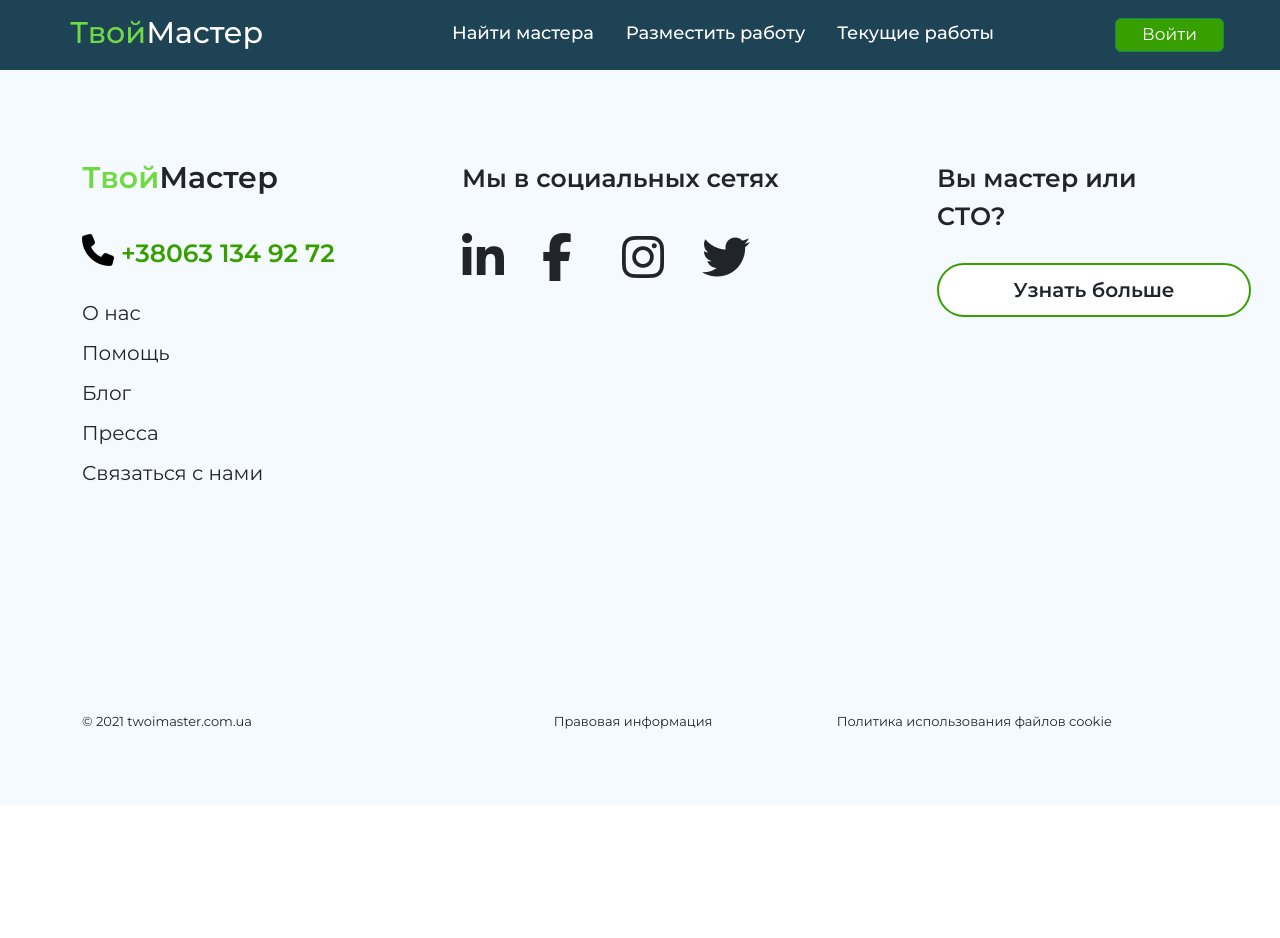
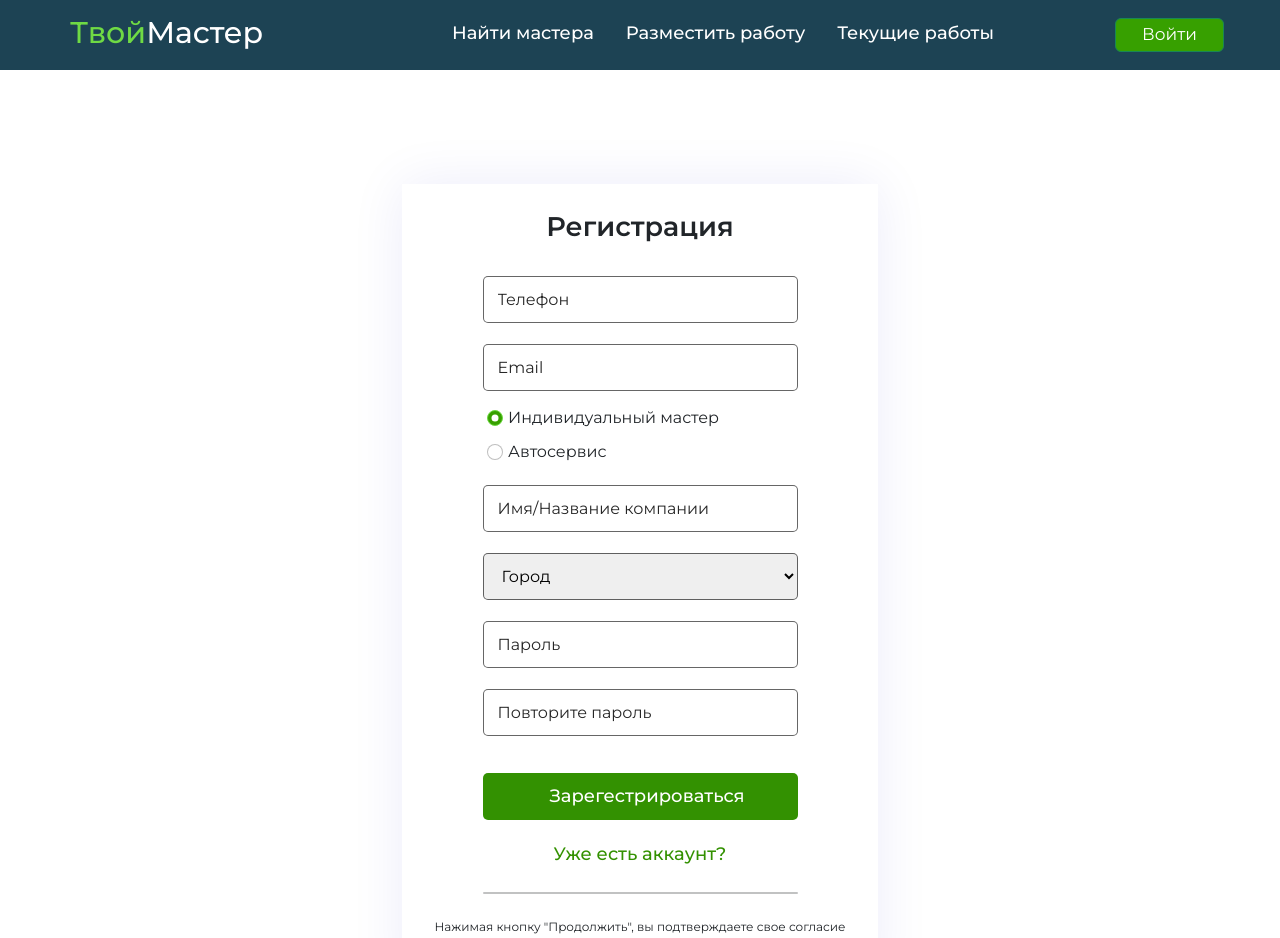
Before and after one commit to Kasitsyn/YourMaster, a React (Create React App) app: page / in a window 1280 px wide. Shown: the top 938 px of the page. Before the commit the page ends 806 px from the top, so only its background shows below. Built offline with nearby package versions, Linux system fonts and the light colour scheme.

Commit message:
feat: create MasterLoginPage component

```diff
--- a/src/App.js
+++ b/src/App.js
@@ -1,6 +1,7 @@
 import './App.css';
 import { Footer } from './components/Footer/Footer';
 import { Header } from './components/Header/Header';
+import { MasterLoginPage } from './components/MasterLoginPage/MasterLoginPage';
 import { Image } from './components/UI/Img/Img';
 import { Input } from './components/UI/Input/Input';
 
@@ -9,6 +10,7 @@ function App() {
   return (
     <div className="App">
       <Header />
+      <MasterLoginPage/>
       <Footer />
     </div>
   );
--- /dev/null
+++ b/src/components/MasterLoginPage/MasterLoginPage.css
@@ -0,0 +1,116 @@
+.registrationBlock {
+    max-height: 1024px;
+}
+
+.registrationBlock form {
+    text-align: center;
+    width: 476px;
+    height: 805px;
+    margin: 114px auto;
+    box-shadow: 0px 0px 51px rgba(0, 8, 188, 0.08);
+}
+
+.registrationBlock form input:not(input[type="radio"]),
+select,
+hr {
+    width: 315px;
+    height: 47px;
+    border: 1px solid rgba(0, 0, 0, 0.6);
+    border-radius: 5px;
+    padding-left: 14px;
+}
+
+.registrationBlock form input:not(input[type="radio"]):hover {
+    border-color: #339101;
+}
+
+.registrationBlock form input:not(input[type="radio"]):focus {
+    border-color: #339101 !important;
+}
+
+.registrationBlock form input::placeholder {
+    font-size: 16px;
+    font-weight: 300;
+    color: rgba(0, 0, 0, 0.85);
+}
+
+select {
+    cursor: pointer;
+}
+
+.registrationBlock form h1 {
+    font-size: 27px;
+    font-weight: 600;
+    padding-top: 27px;
+    padding-bottom: 25px;
+}
+
+.registrationBlock form input[name="email"] {
+    margin-top: 21px;
+    margin-bottom: 5px;
+}
+
+.form-check-input {
+    margin-right: 5px;
+    cursor: pointer;
+}
+
+.form-check-input:checked {
+    background-color: #37A000 !important;
+    border-color: #6FDA44 !important;
+}
+
+.form-check-input:focus {
+    box-shadow: none !important;
+}
+
+.registrationBlock form label {
+    float: left;
+    margin-left: 85px;
+    margin-top: 10px;
+    cursor: pointer;
+}
+
+.registrationBlock form input[name="companyName"] {
+    margin-top: 21px;
+    margin-bottom: 21px;
+}
+
+.registrationBlock form input[placeholder="Пароль"] {
+    margin-top: 21px;
+    margin-bottom: 21px;
+}
+
+.registrationBlock form input[placeholder="Повторите пароль"] {
+    margin-bottom: 37px;
+}
+
+.registrationBlock form input[value="Зарегестрироваться"] {
+    background-color: #339101;
+    color: #ffffff;
+    font-size: 18px;
+    font-weight: 500;
+    margin-bottom: 21px;
+    border: none !important;
+}
+
+.registrationBlock form input[value="Зарегестрироваться"]+br+a {
+    text-decoration: none;
+    color: #339101;
+    font-size: 18px;
+    font-weight: 500;
+}
+
+form hr {
+    margin: 24px auto;
+}
+
+.formPolicy {
+    font-size: 12px;
+    font-weight: 300;
+}
+
+.formPolicy a {
+    text-decoration: none;
+    color: #339101;
+}
--- /dev/null
+++ b/src/components/MasterLoginPage/MasterLoginPage.jsx
@@ -0,0 +1,51 @@
+import "./MasterLoginPage.css";
+
+export function MasterLoginPage() {
+
+    return (
+        <div class="registrationBlock">
+            <div class="container">
+                <form action="" name="userReg">
+                    <h1>Регистрация</h1>
+                    <input type="tel" name="phoneNumber" placeholder="Телефон" />
+                    <br />
+                    <input type="email" name="email" placeholder="Email" />
+                    <br />
+                    <label for="master"><input class="form-check-input" type="radio" name="status" id="master"
+                        value="master" checked /><span>Индивидуальный мастер</span></label>
+                    <br />
+                    <label for="station"><input class="form-check-input" type="radio" name="status" id="station"
+                        value="station" /><span>Автосервис</span></label>
+                    <br />
+                    <input type="text" name="companyName" placeholder="Имя/Название компании" />
+                    <br />
+                    <select name="city" id="">
+                        <option disabled selected>Город</option>
+                        <option value="kiev">Киев</option>
+                        <option value="lvov">Львов</option>
+                        <option value="kharkov">Харьков</option>
+                        <option value="odessa">Одесса</option>
+                    </select>
+                    <br />
+                    <input type="password" name="" id="" placeholder="Пароль" />
+                    <br />
+                    <input type="password" name="" id="" placeholder="Повторите пароль" />
+                    <br />
+                    <input type="submit" value="Зарегестрироваться" />
+                    <br />
+                    <a href="#">Уже есть аккаунт?</a>
+                    <hr />
+                    <p class="formPolicy">Нажимая кнопку "Продолжить", вы подтверждаете свое согласие с
+                        <a href="#">Пользовательским соглашением</a> и даёте <a href="#">Согласие на обработку персональных
+                            данных.</a>
+                    </p>
+                </form>
+            </div>
+        </div>
+
+    );
+}
+
+MasterLoginPage.defaultProps = {
+
+};
```
